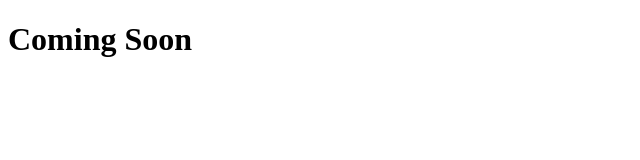
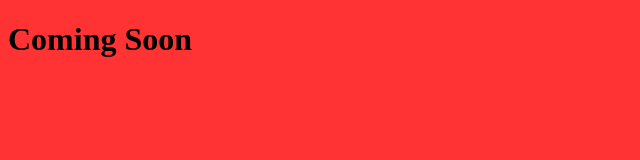
Before and after one commit to didiercf/didiercf.github.io, a plain HTML site: page index.html in a window 1280 px wide. Shown: the whole page, without its empty margins (0-640 px from the left). Drawn offline with Linux system fonts and the light colour scheme.

Commit message:
Update index.html

```diff
--- a/index.html
+++ b/index.html
@@ -3,6 +3,7 @@
 	<title>
 		Didier Camus-Ferland
 	</title>
+	<link rel="stylesheet" href="cover.css">
 </head>
 <html>
 	<body>
```
